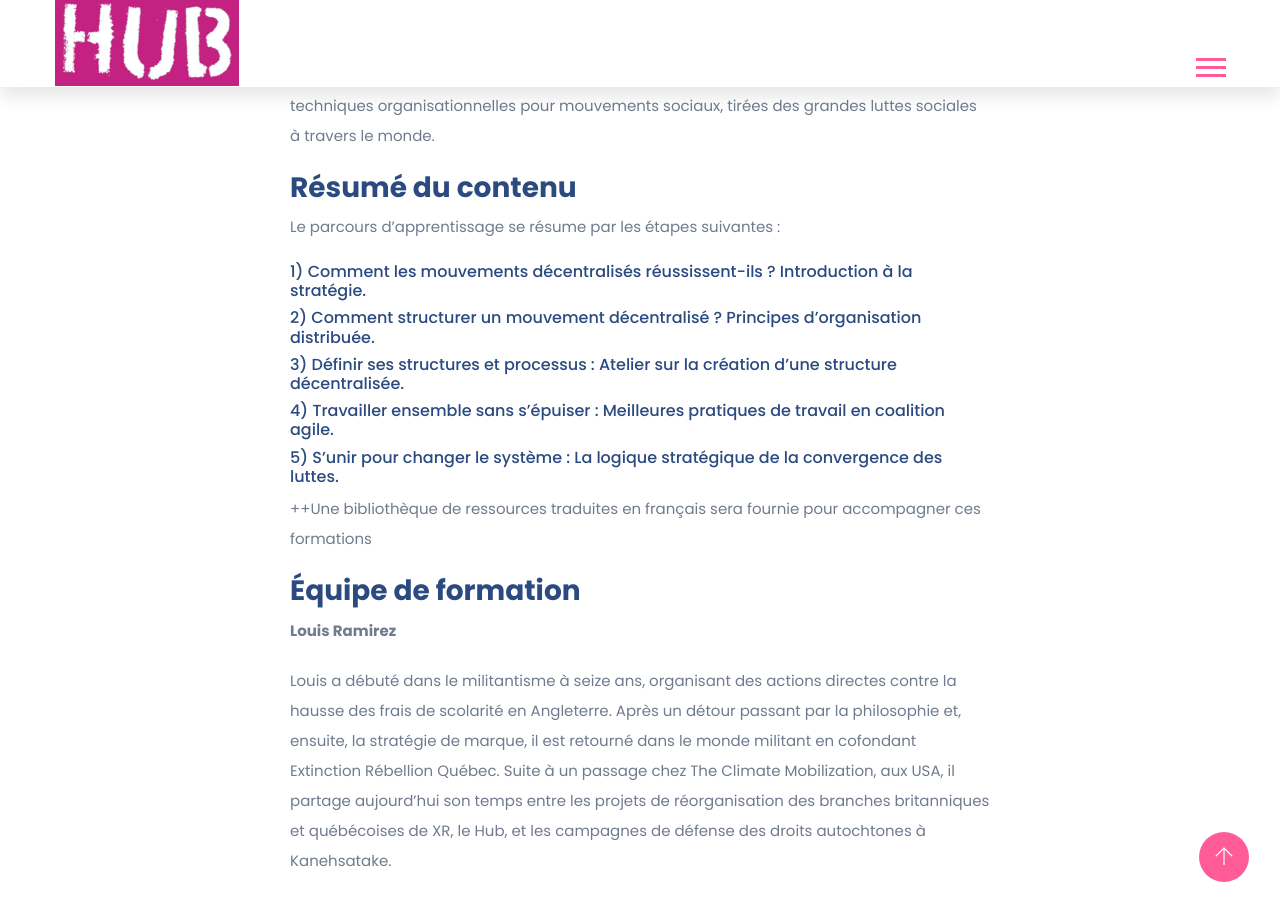
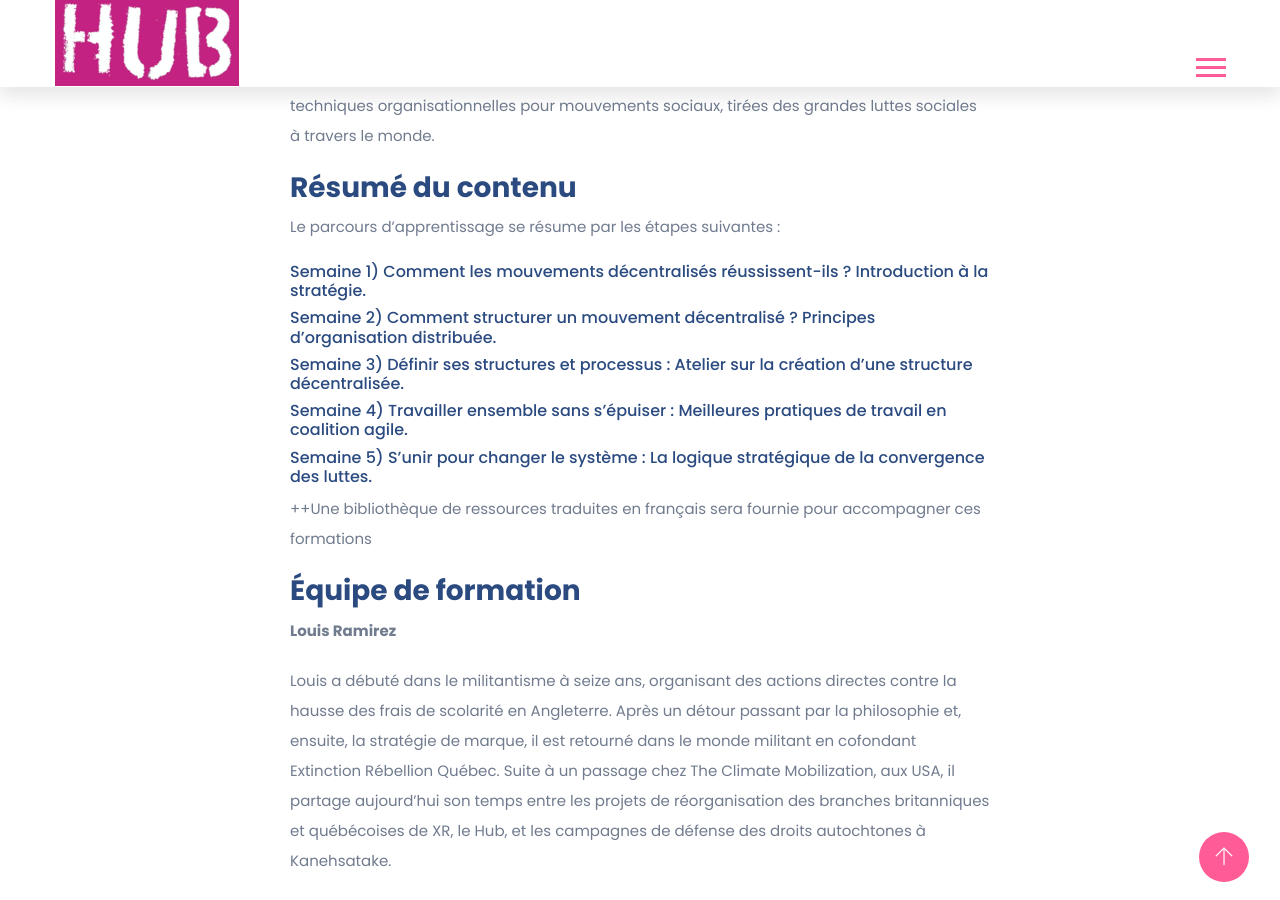
Before and after one commit to LeHubca/lehub-website, a Jekyll site: the page built from docs/_posts/2021-02-12-formations.md, in a window 1280 px wide and 900 px high, scrolled down 1213 px. Built offline with Jekyll 4.4.1, drawn with Linux system fonts in a browser that asks for light colours.

Commit message:
Update Secondary Pages “2021-02-12-formations”

```diff
--- a/docs/_posts/2021-02-12-formations.md
+++ b/docs/_posts/2021-02-12-formations.md
@@ -24,15 +24,15 @@
 
 Le parcours d’apprentissage se résume par les étapes suivantes :
 
-###### 1) Comment les mouvements décentralisés réussissent-ils ? Introduction à la stratégie.
+###### Semaine 1) Comment les mouvements décentralisés réussissent-ils ? Introduction à la stratégie.
 
-###### 2) Comment structurer un mouvement décentralisé ? Principes d’organisation distribuée.
+###### Semaine 2) Comment structurer un mouvement décentralisé ? Principes d’organisation distribuée.
 
-###### 3) Définir ses structures et processus : Atelier sur la création d'une structure décentralisée.
+###### Semaine 3) Définir ses structures et processus : Atelier sur la création d'une structure décentralisée.
 
-###### 4) Travailler ensemble sans s'épuiser : Meilleures pratiques de travail en coalition agile.
+###### Semaine 4) Travailler ensemble sans s'épuiser : Meilleures pratiques de travail en coalition agile.
 
-###### 5) S'unir pour changer le système : La logique stratégique de la convergence des luttes.
+###### Semaine 5) S'unir pour changer le système : La logique stratégique de la convergence des luttes.
 
 ++Une bibliothèque de ressources traduites en français sera fournie pour accompagner ces formations
 
```
